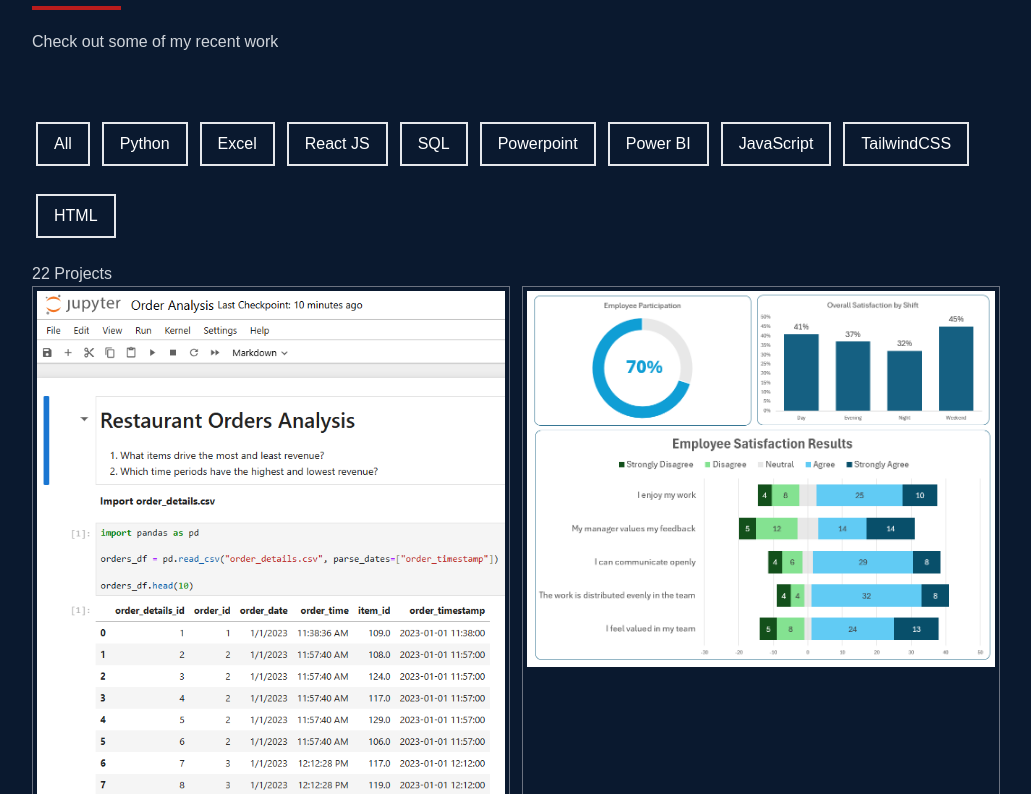
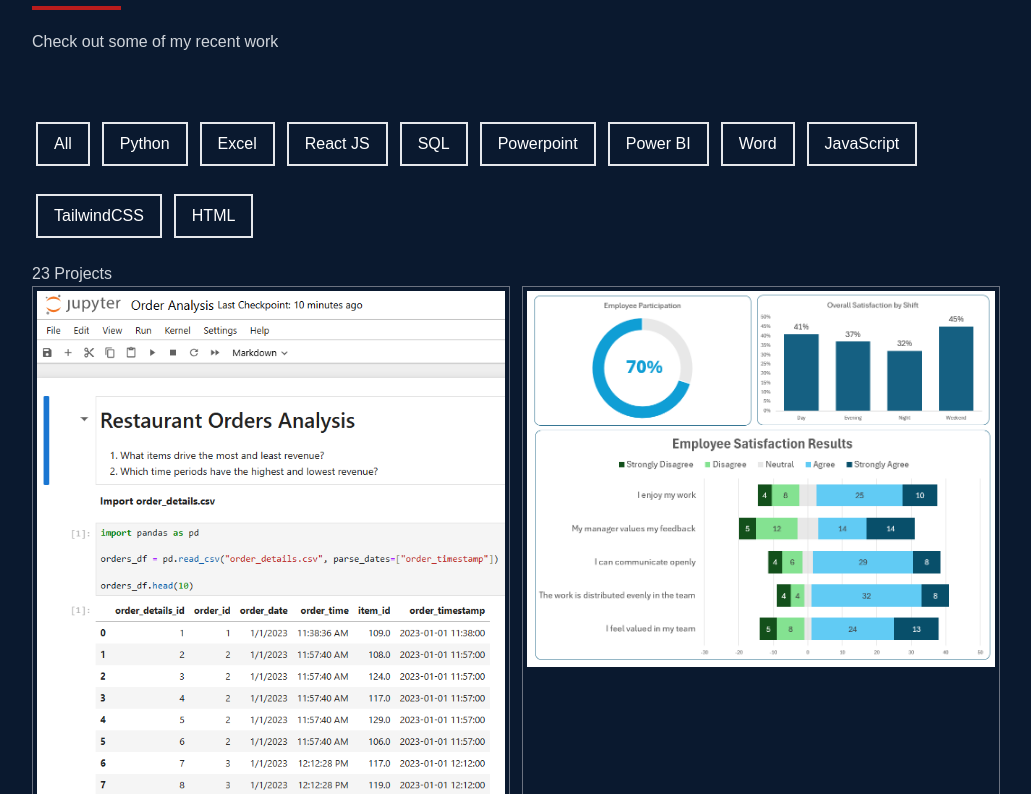
Before and after one commit to Erik-Varga/react-developer-portfolio-app, a React (Create React App) app: page / in a window 1280 px wide. Shown: the part 2546-3340 px from the top of the page, without its empty margins (124-1155 px from the left). Built offline with nearby package versions, Linux system fonts and the light colour scheme.

Commit message:
updated word project

```diff
--- a/src/data/data.js
+++ b/src/data/data.js
@@ -22,6 +22,7 @@ import TailwindLandingPageImg from '../assets/projects/img_js_landing_page.png'
 import HTMLCoffeeShopImg from '../assets/projects/img_js_coffee_shop_page.png'
 import ExcelEmployeeChartImg from '../assets/projects/img_excel_employee_chart.png'
 import PythonOrderAnalysisImg from '../assets/projects/img_python_orders_analysis.png'
+import WordCustomerSurveyImg from '../assets/projects/img_word_customer_survey.png'
 
 export const items = [
     {
@@ -194,6 +195,14 @@ export const items = [
     //     live:"https://react-memory-game-omega-coral.vercel.app/",
     // },
     {
+        id: 20250202,
+        name:"Customer Satisfaction Survey",
+        category: 'Word',
+        image: WordCustomerSurveyImg,
+        github:"https://github.com/Erik-Varga/word-customer-survey",
+        live:"https://github.com/Erik-Varga/word-customer-survey/blob/main/Word%20Customer%20Satisfaction%20Survey.pdf",
+    },
+    {
         id: 20230513,
         name:"Shut The Box Game",
         category: 'JavaScript',
```
Also changed, not shown: src/assets/projects/img_word_customer_survey.png (added).
